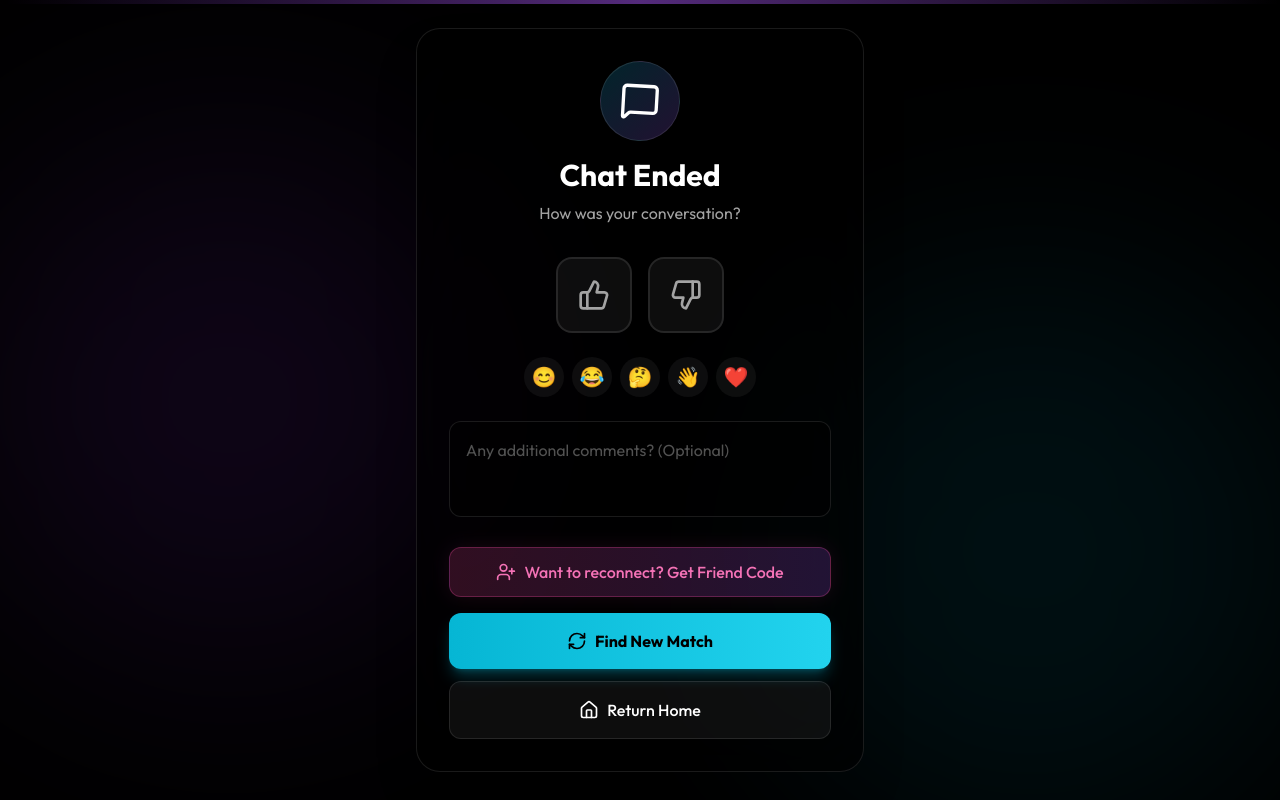
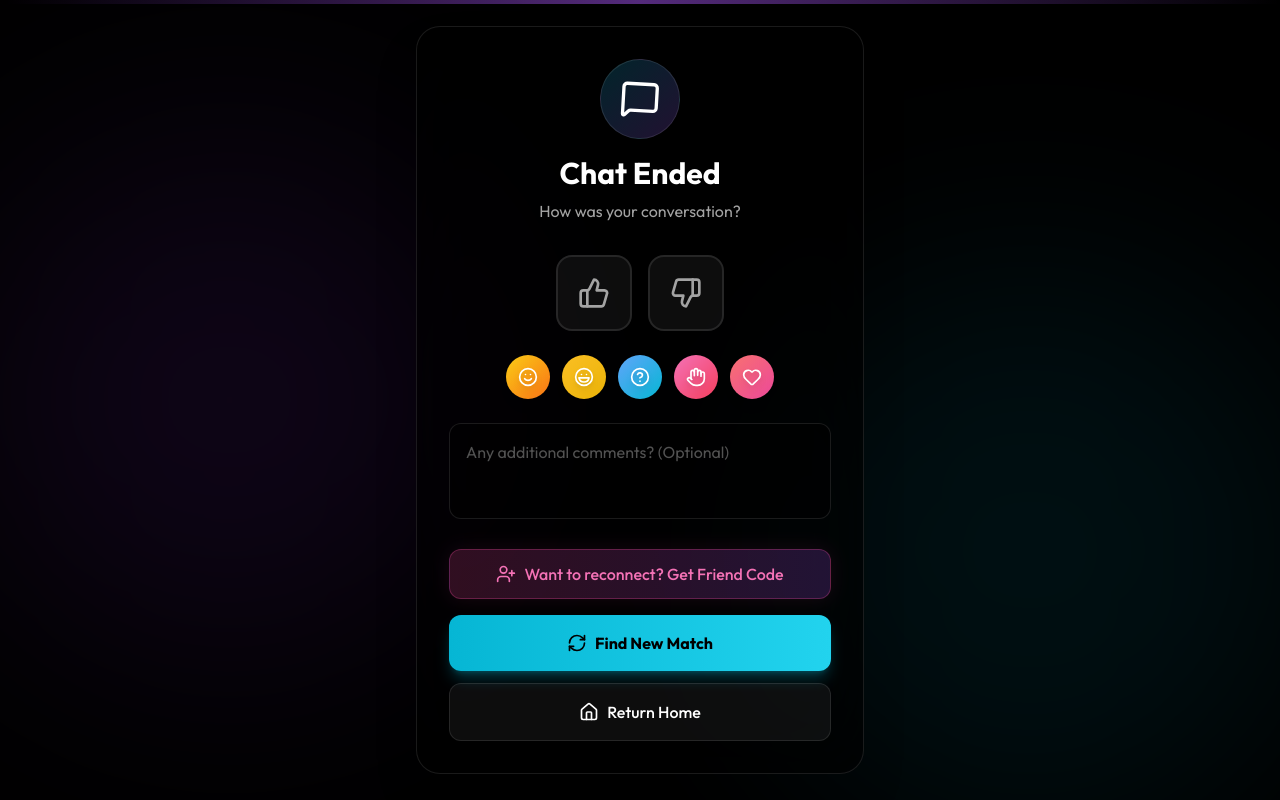
Before and after one commit to Vijayapardhu/EchoRoom, a React (Vite) app in the folder client/: page /post-chat in a window 1280 px wide. Built offline with nearby package versions, Linux system fonts and the light colour scheme; no server answers.

Commit message:
fices nieebgiewsr j

```diff
--- a/client/src/components/PostChat.jsx
+++ b/client/src/components/PostChat.jsx
@@ -1,8 +1,23 @@
 import React, { useState } from 'react';
 import { useNavigate, useLocation } from 'react-router-dom';
 import { motion } from 'framer-motion';
-import { ThumbsUp, ThumbsDown, Home, RefreshCw, MessageSquare, UserPlus, Heart, Star, Share2, Copy } from 'lucide-react';
+import { ThumbsUp, ThumbsDown, Home, RefreshCw, MessageSquare, UserPlus, Heart, Star, Share2, Copy, Smile, Laugh, HelpCircle, Hand, Sparkles } from 'lucide-react';
 import toast, { Toaster } from 'react-hot-toast';
+
+// Custom styled emoji components
+const StyledEmoji = ({ children, gradient, icon: Icon }) => (
+    <div className={`w-full h-full rounded-full bg-gradient-to-br ${gradient} flex items-center justify-center`}>
+        <Icon className="w-5 h-5 text-white drop-shadow-lg" />
+    </div>
+);
+
+const emojiReactions = [
+    { id: 'happy', icon: Smile, gradient: 'from-yellow-400 to-orange-500', label: 'Happy' },
+    { id: 'laugh', icon: Laugh, gradient: 'from-amber-400 to-yellow-500', label: 'Funny' },
+    { id: 'thinking', icon: HelpCircle, gradient: 'from-blue-400 to-cyan-500', label: 'Interesting' },
+    { id: 'wave', icon: Hand, gradient: 'from-pink-400 to-rose-500', label: 'Goodbye' },
+    { id: 'love', icon: Heart, gradient: 'from-red-400 to-pink-500', label: 'Loved it' },
+];
 
 const PostChat = () => {
     const navigate = useNavigate();
@@ -110,23 +125,35 @@ const PostChat = () => {
 
                 {/* Quick Reactions */}
                 <motion.div
-                    className="flex justify-center gap-2 mb-6"
+                    className="flex justify-center gap-3 mb-6"
                     initial={{ opacity: 0 }}
                     animate={{ opacity: 1 }}
                     transition={{ delay: 0.4 }}
                 >
-                    {['😊', '😂', '🤔', '👋', '❤️'].map((emoji, i) => (
+                    {emojiReactions.map((emoji, i) => (
                         <motion.button
-                            key={emoji}
+                            key={emoji.id}
                             initial={{ opacity: 0, scale: 0 }}
                             animate={{ opacity: 1, scale: 1 }}
-                            transition={{ delay: 0.4 + i * 0.05 }}
-                            whileHover={{ scale: 1.2, y: -3 }}
+                            transition={{ delay: 0.4 + i * 0.05, type: 'spring', stiffness: 400 }}
+                            whileHover={{ scale: 1.2, y: -5 }}
                             whileTap={{ scale: 0.9 }}
-                            onClick={() => toast(emoji, { duration: 1000 })}
-                            className="w-10 h-10 rounded-full bg-white/5 hover:bg-white/10 flex items-center justify-center text-xl transition-all"
+                            onClick={() => toast(
+                                <div className="flex items-center gap-2">
+                                    <div className={`w-6 h-6 rounded-full bg-gradient-to-br ${emoji.gradient} flex items-center justify-center`}>
+                                        <emoji.icon className="w-3.5 h-3.5 text-white" />
+                                    </div>
+                                    <span>{emoji.label}</span>
+                                </div>,
+                                { duration: 1500 }
+                            )}
+                            className="group relative"
+                            title={emoji.label}
                         >
-                            {emoji}
+                            <div className={`w-11 h-11 rounded-full bg-gradient-to-br ${emoji.gradient} flex items-center justify-center shadow-lg transition-shadow group-hover:shadow-xl`}>
+                                <emoji.icon className="w-5 h-5 text-white drop-shadow-md" />
+                            </div>
+                            <div className={`absolute inset-0 rounded-full bg-gradient-to-br ${emoji.gradient} opacity-0 group-hover:opacity-40 blur-md transition-opacity`} />
                         </motion.button>
                     ))}
                 </motion.div>
```
